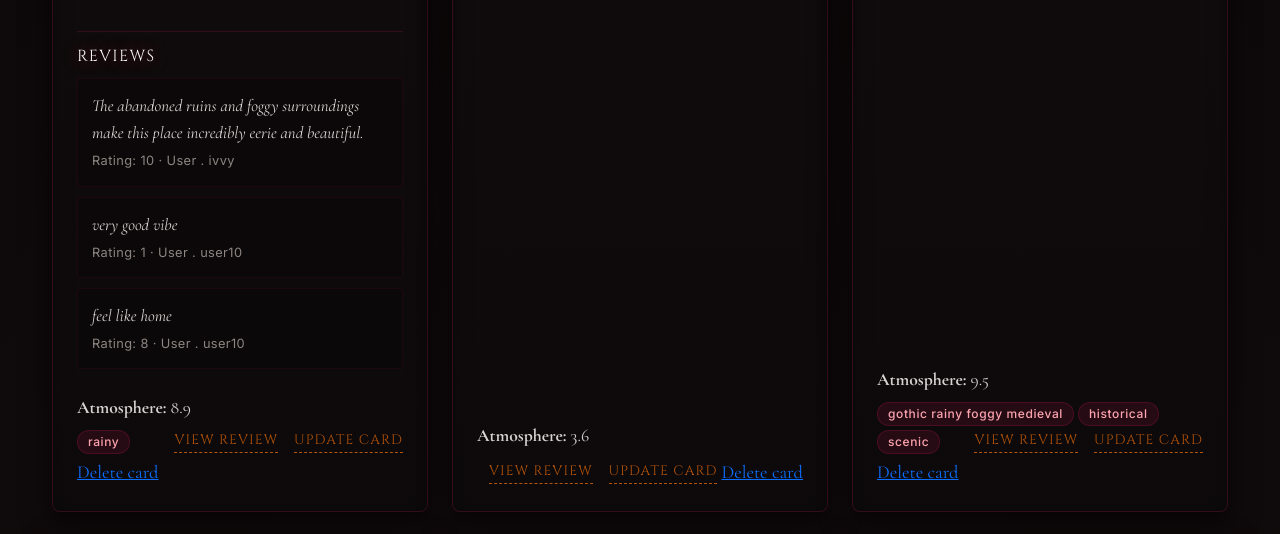
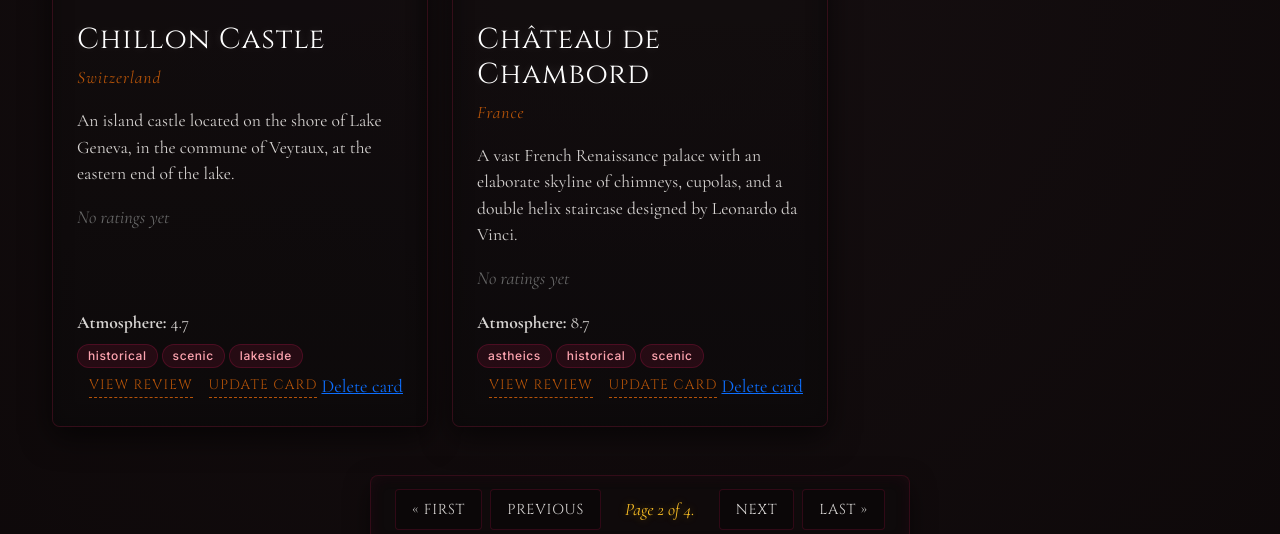
Before and after one commit to nik-767/gloomvalut, a Django app: page /home/?page=2 in a window 1280 px wide. Shown: the part 1574-2108 px from the top of the page. Run offline with Django 5.2, Linux system fonts and the light colour scheme; data comes from the database, SQL or seed files in the repository; both versions use the stored data as it was after the commit.

Commit message:
adding pagination

```diff
--- a/core/views.py
+++ b/core/views.py
@@ -11,6 +11,7 @@ from .serializer import gloomvalutseralizer , Registerseralizer , loginseralizer
 from rest_framework_simplejwt.tokens import RefreshToken
 from rest_framework.permissions import AllowAny
 from django.db.models import Avg
+from django.core.paginator import Paginator
 
 # Create your views here.
 
@@ -48,9 +49,13 @@ def home(request):
         # Agar search nahi kiya, toh saare castles par live Avg Rating chipkao
         dest = Destination.objects.annotate(Avg_rate=Avg('review__rating'))
 
-    # Final response: Data ko HTML template par bhej diya
-    return render(request, "core/home.html", {"dest": dest})
+        paginator = Paginator(dest,5)
+     # 3. URL se current page number nikaalo.
+    # Agar URL `?page=2` hai, toh 'page_number' ki value 2 ho jayegi. Agar URL mein kuch nahi hai, toh yeh None hoga.
+    page_number = request.GET.get("page")
+    page_obj = paginator.get_page(page_number)
 
+    return render(request, "core/home.html",{"page_obj" : page_obj, "search":search})
 
 def Register(request):
     if request.method == "POST":  # 1. Did the user click 'Submit' on the register form?
--- a/static/core/styles.css
+++ b/static/core/styles.css
@@ -478,3 +478,59 @@ body {
 ::-webkit-scrollbar-thumb:hover {
     background: #881337;
 }
+
+/* Pagination styling */
+.pagination {
+    display: flex;
+    justify-content: center;
+    margin-top: 3rem;
+    margin-bottom: 2rem;
+}
+
+.step-links {
+    display: inline-flex;
+    align-items: center;
+    gap: 0.5rem;
+    background: rgba(15, 11, 12, 0.7);
+    padding: 0.75rem 1.5rem;
+    border: 1px solid var(--border-gothic);
+    border-radius: 8px;
+    box-shadow: 0 10px 25px rgba(0, 0, 0, 0.5), inset 0 0 15px rgba(136, 19, 55, 0.1);
+    backdrop-filter: blur(8px);
+}
+
+.step-links a {
+    display: inline-block;
+    padding: 0.5rem 1rem;
+    color: var(--text-secondary);
+    text-decoration: none;
+    font-family: var(--font-heading);
+    font-size: 0.9rem;
+    letter-spacing: 0.05em;
+    text-transform: uppercase;
+    border: 1px solid var(--border-gothic);
+    border-radius: 4px;
+    background: rgba(10, 8, 9, 0.8);
+    transition: all 0.3s ease;
+}
+
+.step-links a:hover {
+    color: var(--accent-gold-bright);
+    border-color: var(--accent-gold);
+    background: rgba(136, 19, 55, 0.2);
+    box-shadow: 0 0 10px var(--gold-glow);
+    transform: translateY(-1px);
+}
+
+.step-links a:active {
+    transform: translateY(1px);
+}
+
+.step-links .current {
+    font-family: var(--font-body);
+    font-size: 1.1rem;
+    font-style: italic;
+    color: var(--accent-gold-bright);
+    padding: 0.5rem 1rem;
+    text-shadow: 0 0 8px rgba(251, 191, 36, 0.4);
+}
--- a/templates/core/home.html
+++ b/templates/core/home.html
@@ -24,7 +24,7 @@
         </div>
 
         <div class="row row-cols-1 row-cols-md-2 row-cols-lg-3 g-4 destination-list">
-            {% for d in dest %}
+            {% for d in page_obj %}
             <div class="col">
                 <article class="destination-card card h-100">
                     {% if d.image %}
@@ -73,6 +73,24 @@
             {% endfor %}
         </div>
 
+        <div class="pagination">
+    <span class="step-links">
+        {% if page_obj.has_previous %}
+            <a href="?page=1">&laquo; first</a>
+            <a href="?page={{ page_obj.previous_page_number }}">previous</a>
+        {% endif %}
+
+        <span class="current">
+            Page {{ page_obj.number }} of {{ page_obj.paginator.num_pages }}.
+        </span>
+
+        {% if page_obj.has_next %}
+            <a href="?page={{ page_obj.next_page_number }}">next</a>
+            <a href="?page={{ page_obj.paginator.num_pages }}">last &raquo;</a>
+        {% endif %}
+    </span>
+</div>
+
         <div class="auth-card mt-5" style="max-width: 600px; margin: 0 auto;">
             <h3 class="mb-4">Add New Castle</h3>
             <form method="POST" enctype="multipart/form-data" class="auth-form">
```
Also changed, not shown: db.sqlite3.
